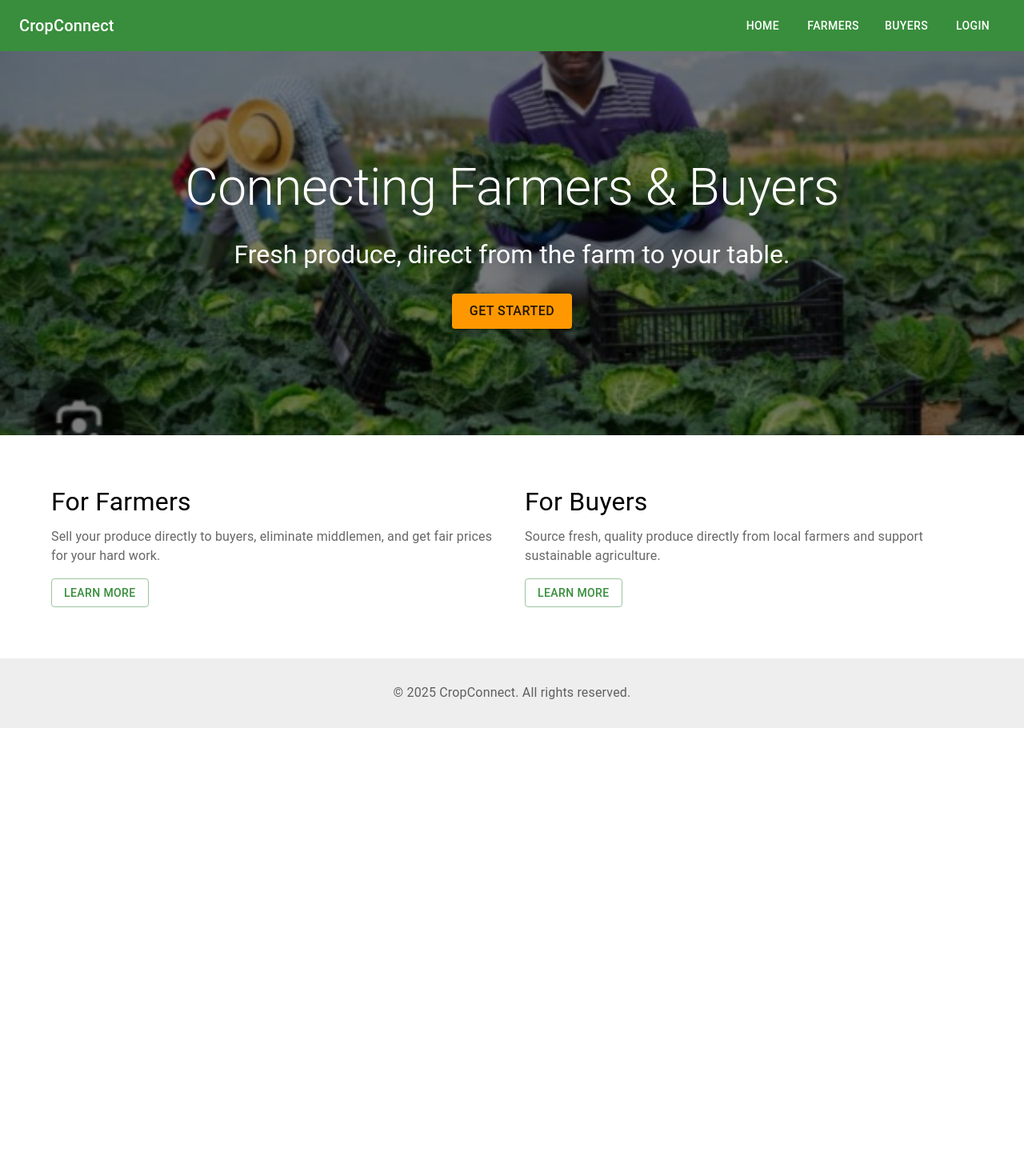
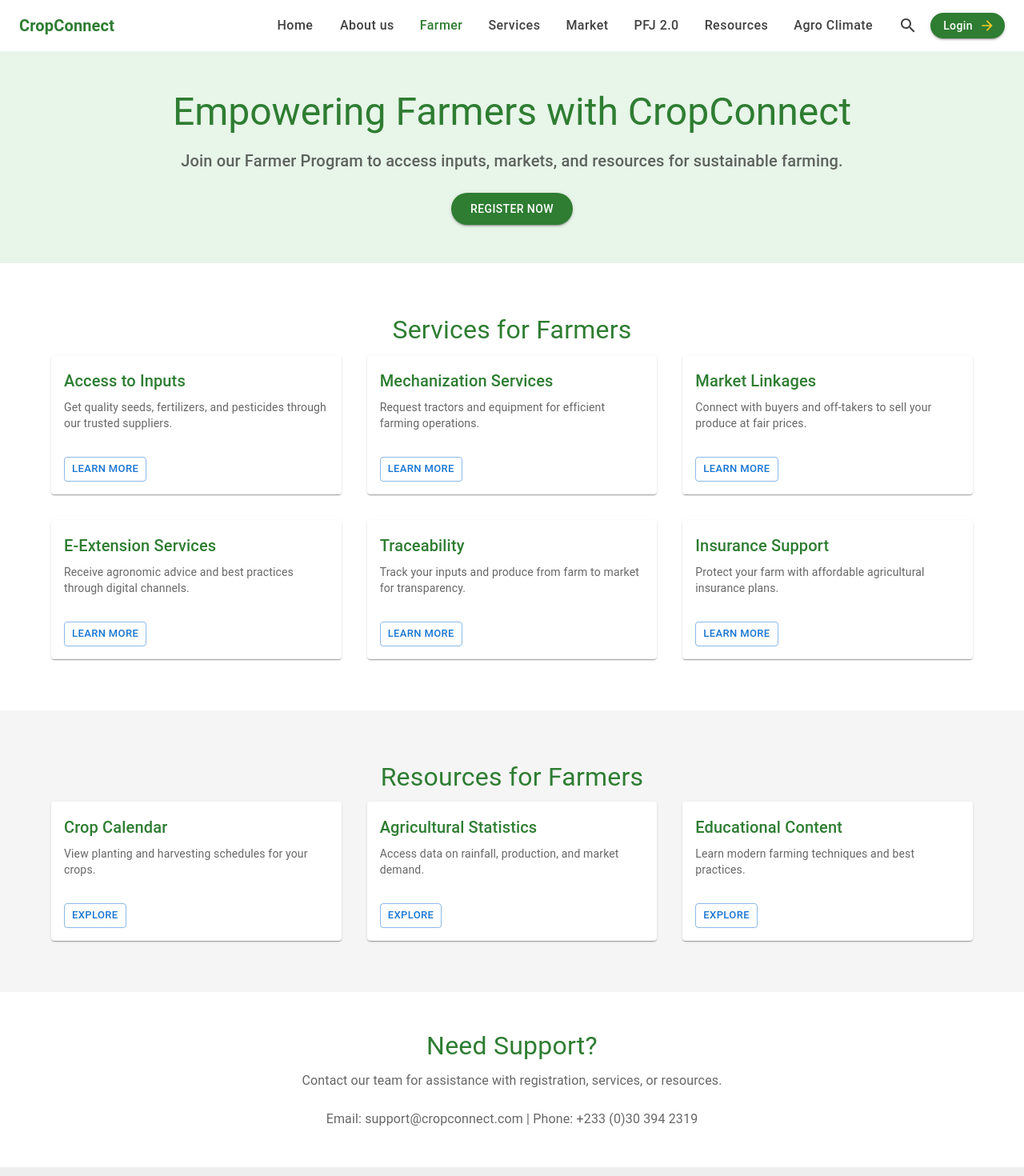
Before and after one commit to kaniobed28/crop-connect, a React (Create React App) app: page /farmer in a window 1280 px wide. Shown: the top 1470 px of the page at 80% size. Before the commit the page ends 910 px from the top, so only its background shows below. Built offline with nearby package versions, Linux system fonts and the light colour scheme.

Commit message:
Add routing and Farmer page with navigation updates

```diff
--- a/src/App.js
+++ b/src/App.js
@@ -1,17 +1,19 @@
-import { ThemeProvider, createTheme } from '@mui/material/styles';
+import React from 'react';
+import { BrowserRouter as Router, Routes, Route } from 'react-router-dom';
 import Home from './pages/Home';
+import Farmer from './pages/Farmer';
 
-const theme = createTheme({
-  palette: {
-    primary: { main: '#388e3c' }, // Green for farming vibe
-    secondary: { main: '#ff9800' }, // Orange for contrast
-  },
-});
-
-export default function App() {
+function App() {
   return (
-    <ThemeProvider theme={theme}>
-      <Home />
-    </ThemeProvider>
+    <Router>
+      <Routes>
+        <Route path="/" element={<Home />} />
+        <Route path="/farmer" element={<Farmer />} />
+        {/* Add more routes as needed */}
+        <Route path="*" element={<Home />} /> {/* Fallback route */}
+      </Routes>
+    </Router>
   );
 }
+
+export default App;
--- a/src/components/Header.js
+++ b/src/components/Header.js
@@ -1,49 +1,104 @@
 import React, { useState } from 'react';
 import { AppBar, Toolbar, Typography, Button, IconButton, Drawer, List, ListItem, ListItemText, Box } from '@mui/material';
+import { Link, useLocation } from 'react-router-dom'; // Add react-router for navigation
 import MenuIcon from '@mui/icons-material/Menu';
+import SearchIcon from '@mui/icons-material/Search';
+import ArrowForwardIcon from '@mui/icons-material/ArrowForward';
 
 const Header = () => {
   const [drawerOpen, setDrawerOpen] = useState(false);
+  const location = useLocation(); // To highlight active link
 
   const toggleDrawer = (open) => () => {
     setDrawerOpen(open);
   };
 
-  const navItems = ['Home', 'Farmers', 'Buyers', 'Login'];
+  const navItems = [
+    { label: 'Home', path: '/' },
+    { label: 'About us', path: '/about' },
+    { label: 'Farmer', path: '/farmer' },
+    { label: 'Services', path: '/services' },
+    { label: 'Market', path: '/market' },
+    { label: 'PFJ 2.0', path: '/pfj' },
+    { label: 'Resources', path: '/resources' },
+    { label: 'Agro Climate', path: '/agro-climate' },
+  ];
 
   return (
-    <AppBar position="static" color="primary">
+    <AppBar position="static" sx={{ backgroundColor: '#fff', boxShadow: '0 2px 4px rgba(0,0,0,0.1)' }}>
       <Toolbar>
-        <Typography variant="h6" sx={{ flexGrow: 1 }}>
+        {/* Logo/Title */}
+        <Typography
+          variant="h6"
+          sx={{ flexGrow: 1, color: '#2e7d32', fontWeight: 'bold' }}
+        >
           CropConnect
         </Typography>
+
         {/* Desktop Navigation */}
-        <Box sx={{ display: { xs: 'none', md: 'block' } }}>
+        <Box sx={{ display: { xs: 'none', md: 'flex' }, alignItems: 'center' }}>
           {navItems.map((item) => (
-            <Button key={item} color="inherit" sx={{ mx: 1 }}>
-              {item}
+            <Button
+              key={item.label}
+              component={Link}
+              to={item.path}
+              sx={{
+                color: location.pathname === item.path ? '#2e7d32' : '#424242',
+                mx: 1,
+                textTransform: 'none',
+                fontSize: '1rem',
+                '&:hover': { color: '#2e7d32' },
+              }}
+            >
+              {item.label}
             </Button>
           ))}
+          <IconButton sx={{ color: '#424242', mx: 1 }}>
+            <SearchIcon />
+          </IconButton>
+          <Button
+            variant="contained"
+            sx={{
+              backgroundColor: '#2e7d32',
+              color: '#fff',
+              textTransform: 'none',
+              borderRadius: '20px',
+              px: 2,
+              py: 0.5,
+              '&:hover': { backgroundColor: '#1b5e20' },
+            }}
+            endIcon={<ArrowForwardIcon sx={{ color: '#ffca28' }} />}
+            component={Link}
+            to="/login"
+          >
+            Login
+          </Button>
         </Box>
+
         {/* Mobile Menu Button */}
         <IconButton
           edge="start"
-          color="inherit"
-          aria-label="menu"
-          sx={{ display: { xs: 'block', md: 'none' } }}
+          sx={{ display: { xs: 'block', md: 'none' }, color: '#424242' }}
           onClick={toggleDrawer(true)}
         >
           <MenuIcon />
         </IconButton>
       </Toolbar>
+
       {/* Mobile Drawer */}
       <Drawer anchor="right" open={drawerOpen} onClose={toggleDrawer(false)}>
         <List sx={{ width: 250 }}>
           {navItems.map((item) => (
-            <ListItem button key={item} onClick={toggleDrawer(false)}>
-              <ListItemText primary={item} />
+            <ListItem button key={item.label} component={Link} to={item.path} onClick={toggleDrawer(false)}>
+              <ListItemText
+                primary={item.label}
+                primaryTypographyProps={{ color: location.pathname === item.path ? '#2e7d32' : '#424242' }}
+              />
             </ListItem>
           ))}
+          <ListItem button component={Link} to="/login" onClick={toggleDrawer(false)}>
+            <ListItemText primary="Login" primaryTypographyProps={{ color: '#424242' }} />
+          </ListItem>
         </List>
       </Drawer>
     </AppBar>
--- /dev/null
+++ b/src/pages/Farmer.js
@@ -0,0 +1,176 @@
+import React from 'react';
+import { Container, Typography, Button, Box, Grid, Card, CardContent, Divider } from '@mui/material';
+import Header from '../components/Header';
+import Footer from '../components/Footer';
+
+const Farmer = () => {
+  return (
+    <>
+      <Header />
+
+      {/* Hero Section for Farmer Page */}
+      <Box
+        sx={{
+          backgroundColor: '#e8f5e9',
+          py: { xs: 4, md: 6 },
+          textAlign: 'center',
+        }}
+      >
+        <Container>
+          <Typography
+            variant="h3"
+            gutterBottom
+            sx={{ fontSize: { xs: '2rem', md: '3rem' }, color: '#2e7d32' }}
+          >
+            Empowering Farmers with CropConnect
+          </Typography>
+          <Typography
+            variant="h6"
+            color="text.secondary"
+            sx={{ fontSize: { xs: '1rem', md: '1.25rem' }, mb: 3 }}
+          >
+            Join our Farmer Program to access inputs, markets, and resources for sustainable farming.
+          </Typography>
+          <Button
+            variant="contained"
+            sx={{
+              backgroundColor: '#2e7d32',
+              color: '#fff',
+              borderRadius: '20px',
+              px: 3,
+              py: 1,
+              '&:hover': { backgroundColor: '#1b5e20' },
+            }}
+          >
+            Register Now
+          </Button>
+        </Container>
+      </Box>
+
+      {/* Farmer Services Section */}
+      <Container sx={{ py: { xs: 4, md: 8 } }}>
+        <Typography
+          variant="h4"
+          gutterBottom
+          sx={{ fontSize: { xs: '1.5rem', md: '2rem' }, textAlign: 'center', color: '#2e7d32' }}
+        >
+          Services for Farmers
+        </Typography>
+        <Grid container spacing={4}>
+          {[
+            {
+              title: 'Access to Inputs',
+              description: 'Get quality seeds, fertilizers, and pesticides through our trusted suppliers.',
+            },
+            {
+              title: 'Mechanization Services',
+              description: 'Request tractors and equipment for efficient farming operations.',
+            },
+            {
+              title: 'Market Linkages',
+              description: 'Connect with buyers and off-takers to sell your produce at fair prices.',
+            },
+            {
+              title: 'E-Extension Services',
+              description: 'Receive agronomic advice and best practices through digital channels.',
+            },
+            {
+              title: 'Traceability',
+              description: 'Track your inputs and produce from farm to market for transparency.',
+            },
+            {
+              title: 'Insurance Support',
+              description: 'Protect your farm with affordable agricultural insurance plans.',
+            },
+          ].map((service, index) => (
+            <Grid item xs={12} sm={6} md={4} key={index}>
+              <Card sx={{ height: '100%', display: 'flex', flexDirection: 'column' }}>
+                <CardContent sx={{ flexGrow: 1 }}>
+                  <Typography variant="h6" gutterBottom sx={{ color: '#2e7d32' }}>
+                    {service.title}
+                  </Typography>
+                  <Typography variant="body2" color="text.secondary">
+                    {service.description}
+                  </Typography>
+                </CardContent>
+                <Box sx={{ p: 2 }}>
+                  <Button variant="outlined" color="primary" size="small">
+                    Learn More
+                  </Button>
+                </Box>
+              </Card>
+            </Grid>
+          ))}
+        </Grid>
+      </Container>
+
+      {/* Resources Section */}
+      <Box sx={{ backgroundColor: '#f5f5f5', py: { xs: 4, md: 8 } }}>
+        <Container>
+          <Typography
+            variant="h4"
+            gutterBottom
+            sx={{ fontSize: { xs: '1.5rem', md: '2rem' }, textAlign: 'center', color: '#2e7d32' }}
+          >
+            Resources for Farmers
+          </Typography>
+          <Grid container spacing={4}>
+            {[
+              {
+                title: 'Crop Calendar',
+                description: 'View planting and harvesting schedules for your crops.',
+              },
+              {
+                title: 'Agricultural Statistics',
+                description: 'Access data on rainfall, production, and market demand.',
+              },
+              {
+                title: 'Educational Content',
+                description: 'Learn modern farming techniques and best practices.',
+              },
+            ].map((resource, index) => (
+              <Grid item xs={12} sm={4} key={index}>
+                <Card sx={{ height: '100%' }}>
+                  <CardContent>
+                    <Typography variant="h6" gutterBottom sx={{ color: '#2e7d32' }}>
+                      {resource.title}
+                    </Typography>
+                    <Typography variant="body2" color="text.secondary">
+                      {resource.description}
+                    </Typography>
+                  </CardContent>
+                  <Box sx={{ p: 2 }}>
+                    <Button variant="outlined" color="primary" size="small">
+                      Explore
+                    </Button>
+                  </Box>
+                </Card>
+              </Grid>
+            ))}
+          </Grid>
+        </Container>
+      </Box>
+
+      {/* Contact/Support Section */}
+      <Container sx={{ py: { xs: 4, md: 6 }, textAlign: 'center' }}>
+        <Typography
+          variant="h4"
+          gutterBottom
+          sx={{ fontSize: { xs: '1.5rem', md: '2rem' }, color: '#2e7d32' }}
+        >
+          Need Support?
+        </Typography>
+        <Typography variant="body1" color="text.secondary" sx={{ mb: 3 }}>
+          Contact our team for assistance with registration, services, or resources.
+        </Typography>
+        <Typography variant="body1" color="text.secondary">
+          Email: support@cropconnect.com | Phone: +233 (0)30 394 2319
+        </Typography>
+      </Container>
+
+      <Footer />
+    </>
+  );
+};
+
+export default Farmer;
```
